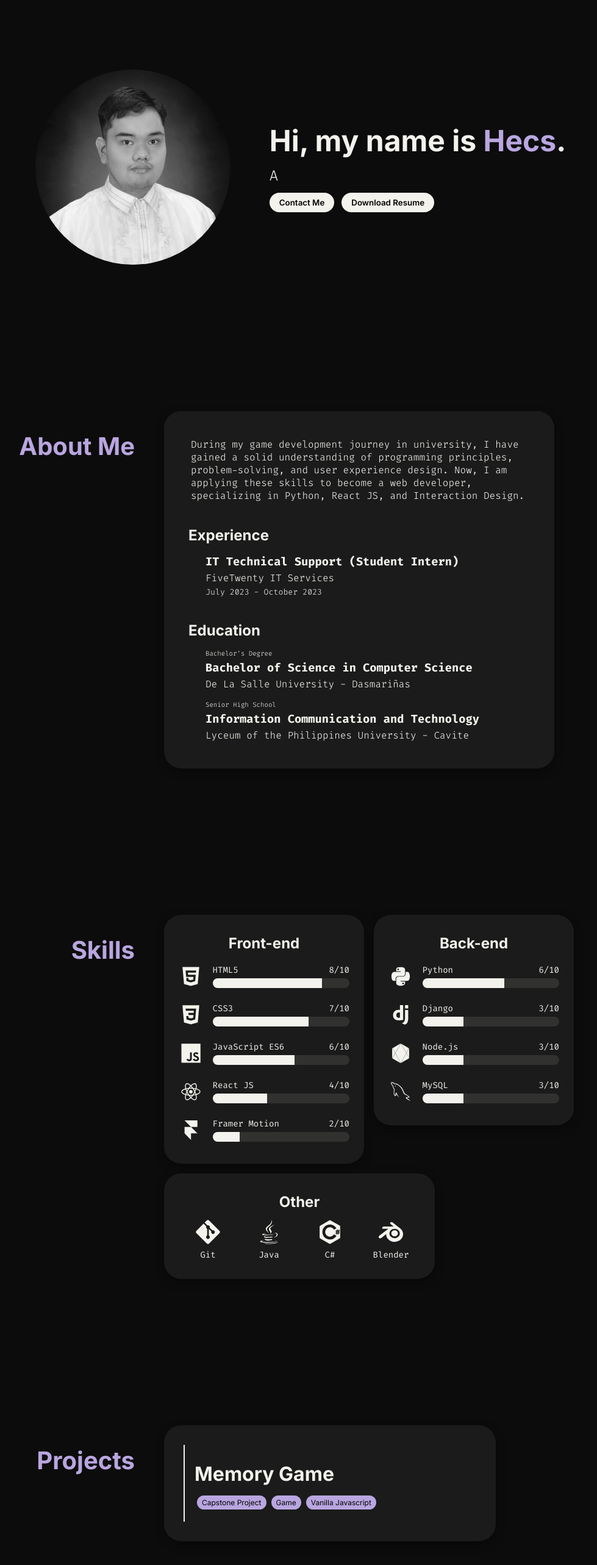
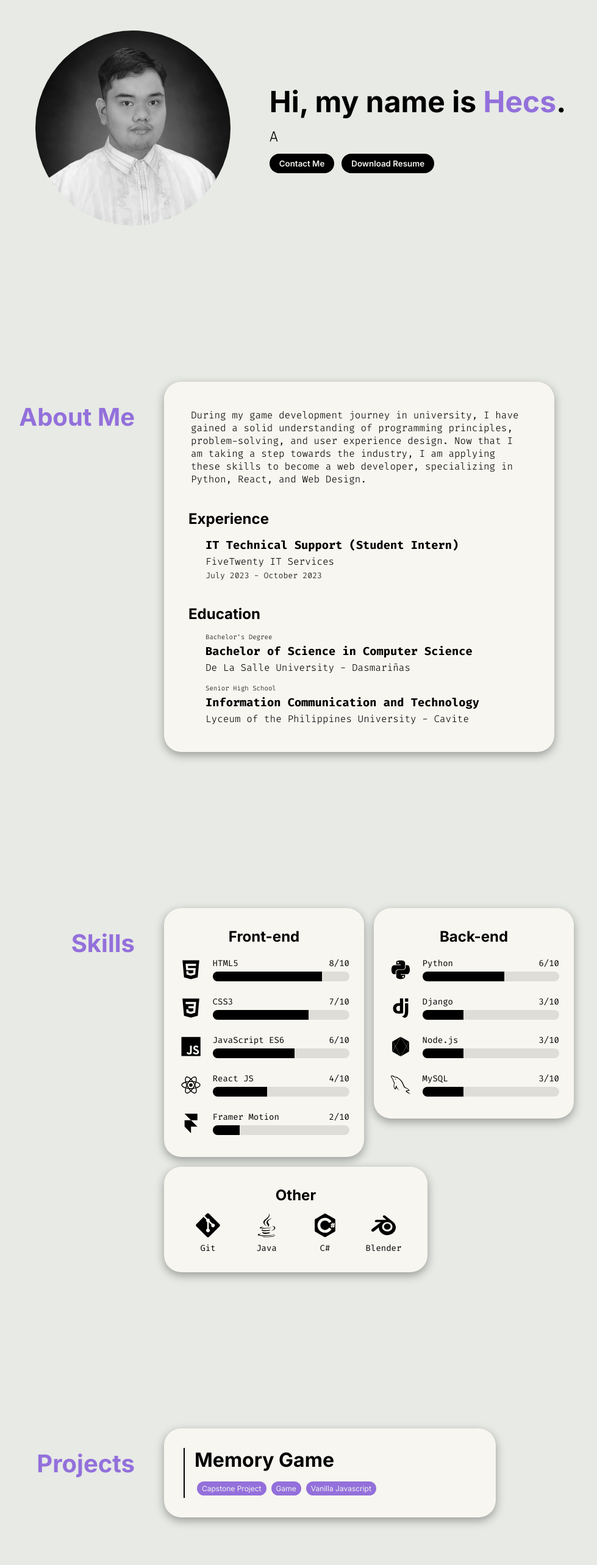
Before and after one commit to hecs2001/my-portfolio, a React (Vite) app: page / in a window 1280 px wide. Shown: the part 174-2740 px from the top of the page at 61% size, without its empty margins (147-1126 px from the left). Built offline with nearby package versions, Linux system fonts and the light colour scheme.

Commit message:
Version 3 Minor Changes

```diff
--- a/index.html
+++ b/index.html
@@ -11,7 +11,7 @@
     <script>
       const theme = localStorage.getItem("theme");
       if (theme === null) {
-        localStorage.setItem("theme", "dark");
+        localStorage.setItem("theme", "light");
       }
       document.documentElement.dataset.theme = theme;
 
--- a/src/assets/data.js
+++ b/src/assets/data.js
@@ -1,5 +1,5 @@
 const introduction = {
-  text: "During my game development journey in university, I have gained a solid understanding of programming principles, problem-solving, and user experience design. Now, I am applying these skills to become a web developer, specializing in Python, React JS, and Interaction Design.",
+  text: "During my game development journey in university, I have gained a solid understanding of programming principles, problem-solving, and user experience design. Now that I am taking a step towards the industry, I am applying these skills to become a web developer, specializing in Python, React, and Web Design.",
 };
 
 const education = [
--- a/src/components/About.jsx
+++ b/src/components/About.jsx
@@ -1,4 +1,3 @@
-import { motion } from "framer-motion";
 import { introduction, education, workExperience } from "../assets/data";
 
 export default function About() {
@@ -9,12 +8,7 @@ export default function About() {
   }
 
   return (
-    <motion.section
-      id="about"
-      initial={{ opacity: 0.1 }}
-      whileInView={{ opacity: 1 }}
-      viewport={{ amount: 0.3 }}
-    >
+    <section id="about">
       <div className="container">
         <h1 className="title-heading">About Me</h1>
         <div id="about-details">
@@ -60,6 +54,6 @@ export default function About() {
           </div>
         </div>
       </div>
-    </motion.section>
+    </section>
   );
 }
--- a/src/components/Contact.jsx
+++ b/src/components/Contact.jsx
@@ -1,5 +1,4 @@
 import { useEffect, useState } from "react";
-import { motion } from "framer-motion";
 import emailjs from "@emailjs/browser";
 import * as Icon from "../assets/Icons";
 
@@ -47,12 +46,7 @@ export default function Contact() {
   };
 
   return (
-    <motion.section
-      id="contact"
-      initial={{ opacity: 0.1 }}
-      whileInView={{ opacity: 1 }}
-      viewport={{ amount: 0.3 }}
-    >
+    <section id="contact">
       <div className="container">
         <h1 className="title-heading">Contact</h1>
         <form id="message-form" onSubmit={sendEmail} method="POST">
@@ -85,16 +79,14 @@ export default function Contact() {
               placeholder="Message"
             />
           </div>
-          <motion.button
+          <button
             type="submit"
             disabled={buttonState}
-            whileHover={!buttonState ? { scale: 1.1 } : null}
-            whileTap={!buttonState ? { scale: 0.9 } : null}
           >
             Send Message
-          </motion.button>
+          </button>
         </form>
       </div>
-    </motion.section>
+    </section>
   );
 }
--- a/src/components/Home.jsx
+++ b/src/components/Home.jsx
@@ -54,28 +54,21 @@ export default function Home() {
         <h1>Hi, my name is <span>Hecs</span>.</h1>
         <h2>A {AnimatedText()}</h2>
         <div>
-          <motion.button
-            whileHover={{ scale: 1.1 }}
-            whileFocus={{ scale: 1.1 }}
-            whileTap={{ scale: 0.9 }}
-          >
+          <button>
             <Link to="contact">
               Contact Me
             </Link>
-          </motion.button>
-          <motion.button
+          </button>
+          <button
             onClick={() => {
               window.open(
                 "https://www.canva.com/design/DAGN1tAikM0/sJnAIXeHK194zLqa3lxhSQ/edit?utm_content=DAGN1tAikM0&utm_campaign=designshare&utm_medium=link2&utm_source=sharebutton",
                 "_blank"
               );
             }}
-            whileHover={{ scale: 1.1 }}
-            whileFocus={{ scale: 1.1 }}
-            whileTap={{ scale: 0.9 }}
           >
             Download Resume
-          </motion.button>
+          </button>
         </div>
       </div>
     </section>
--- a/src/components/Projects.jsx
+++ b/src/components/Projects.jsx
@@ -1,4 +1,3 @@
-import { motion } from "framer-motion";
 import { projects } from "../assets/data";
 
 function ProjectCard({ title, tags, url }) {
@@ -20,12 +19,7 @@ function ProjectCard({ title, tags, url }) {
 
 export default function Projects() {
   return (
-    <motion.section
-      id="projects"
-      initial={{ opacity: 0.1 }}
-      whileInView={{ opacity: 1 }}
-      viewport={{ amount: 0.3 }}
-    >
+    <section id="projects">
       <div className="container">
         <h1 className="title-heading">Projects</h1>
         <div id="project-display">
@@ -34,6 +28,6 @@ export default function Projects() {
           })}
         </div>
       </div>
-    </motion.section>
+    </section>
   );
 }
--- a/src/components/Skills.jsx
+++ b/src/components/Skills.jsx
@@ -1,4 +1,3 @@
-import { motion } from "framer-motion";
 import * as MySkill from "../assets/Skills";
 
 function SkillDisplay({ icon, skill, proficiency }) {
@@ -16,12 +15,7 @@ function SkillDisplay({ icon, skill, proficiency }) {
 
 export default function Skills() {
   return (
-    <motion.section
-      id="skills"
-      initial={{ opacity: 0.1 }}
-      whileInView={{ opacity: 1 }}
-      viewport={{ amount: 0.3 }}
-    >
+    <section id="skills">
       <div className="container">
         <h1 className="title-heading">Skills</h1>
         <div id="skills-content">
@@ -66,6 +60,6 @@ export default function Skills() {
           </div>
         </div>
       </div>
-    </motion.section>
+    </section>
   );
 }
--- a/src/styles/Main.css
+++ b/src/styles/Main.css
@@ -86,9 +86,11 @@ html {
     cursor: pointer;
     outline: none;
     padding: 0.5rem 1rem;
+    transition: background 400ms ease, scale 200ms ease;
   }
   button:not(#navigation-button, :has(svg)):hover {
     background: var(--accent-color);
+    scale: 1.1;
   }
   svg {
     width: 2rem;
@@ -101,7 +103,7 @@ html {
       align-content: center;
       align-items: center;
       justify-content: center;
-      padding: 7.5rem 0;
+      padding: 14rem 0 2rem 0;
       z-index: 1;
       #about-details,
       #frontend,
@@ -132,7 +134,7 @@ html {
         outline: none;
         opacity: 0.25;
         padding: 0.625rem;
-        transition: opacity 400ms ease, background 400ms ease, color 400ms ease;
+        transition: opacity 200ms ease, background 200ms ease, color 200ms ease;
       }
       button:not(:has(svg, .active)):hover {
         opacity: 1;
@@ -159,7 +161,6 @@ html {
     #home {
       flex-direction: row;
       gap: 4rem;
-      padding-top: 18rem;
       img {
         border-radius: 50%;
         width: 20rem;
@@ -303,7 +304,7 @@ html {
           .other-content {
             display: flex;
             flex-direction: row;
-            gap: 0.25rem;
+            gap: 0;
             .skill-item {
               display: flex;
               flex-direction: column;
@@ -334,10 +335,10 @@ html {
         .project-item {
           border: 2px var(--print-color);
           border-style: none none none solid;
-          padding: 1rem;
+          padding: 0 0 0 1rem;
           h2 {
             font-size: 2rem;
-            margin: 0.75rem 0;
+            margin: 0 0 0.75rem 0;
             a {
               color: var(--print-color);
               text-decoration: none;
@@ -409,11 +410,14 @@ html {
         button {
           align-self: flex-end;
           color: var(--text-color);
-          transition: background 400ms ease;
+          transition: background 400ms ease, scale 200ms ease;
         }
         button:disabled {
           background: var(--error-color);
           cursor: not-allowed;
+        }
+        button:disabled:hover {
+          scale: 1;
         }
         button:enabled {
           background: var(--print-color);
@@ -429,7 +433,7 @@ html {
       flex-direction: row;
       align-items: center;
       justify-content: space-evenly;
-      height: 20rem;
+      height: 30rem;
       p {
         opacity: 0.5;
         margin: 0%;
@@ -477,12 +481,11 @@ html {
     }
     body {
       section {
-        padding: 6rem 0;
+        padding: 9rem 0 1rem 0;
       }
       #home {
         flex-direction: column;
         gap: 1rem;
-        padding-top: 10rem;
         img {
           width: 12rem;
           height: 12rem;
```
